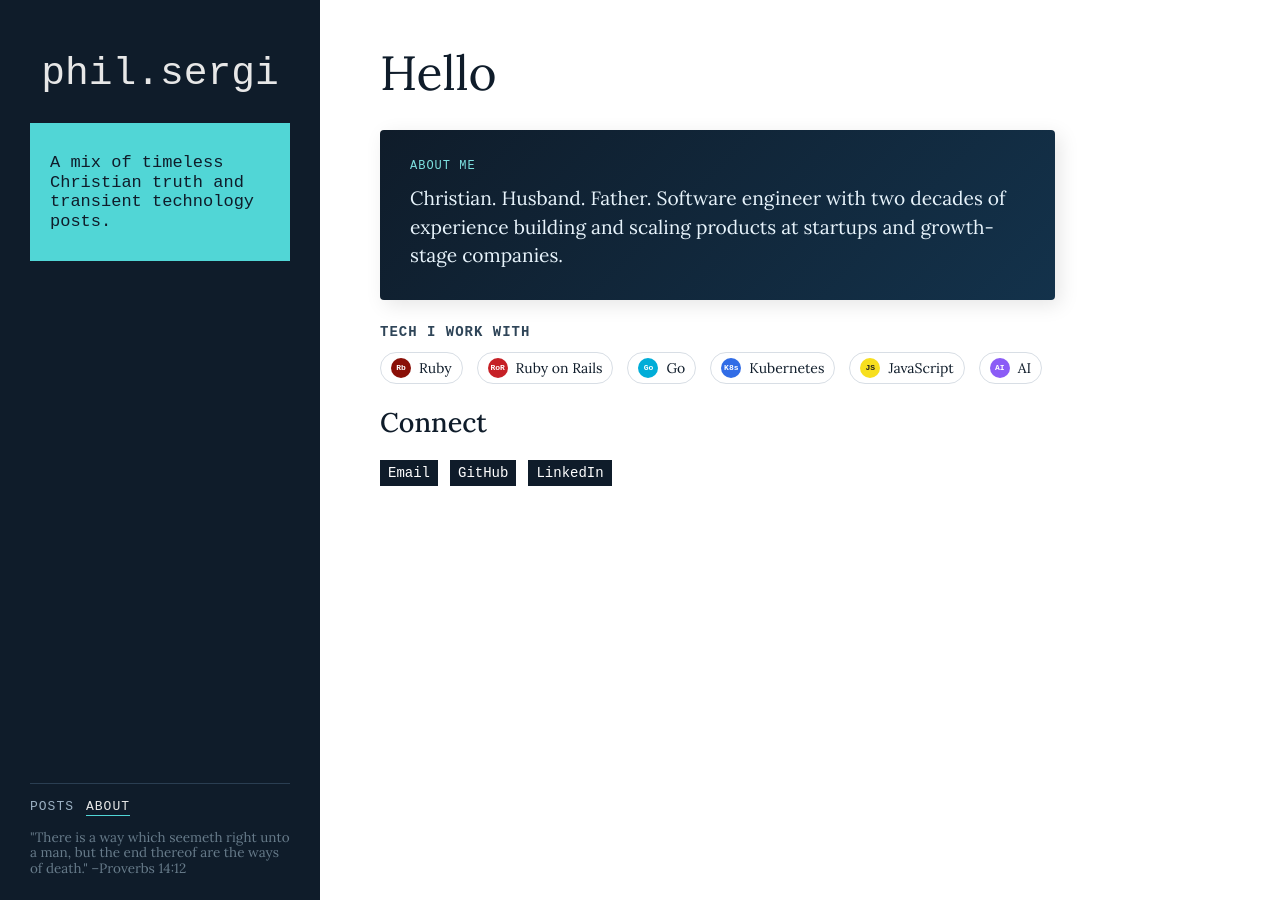
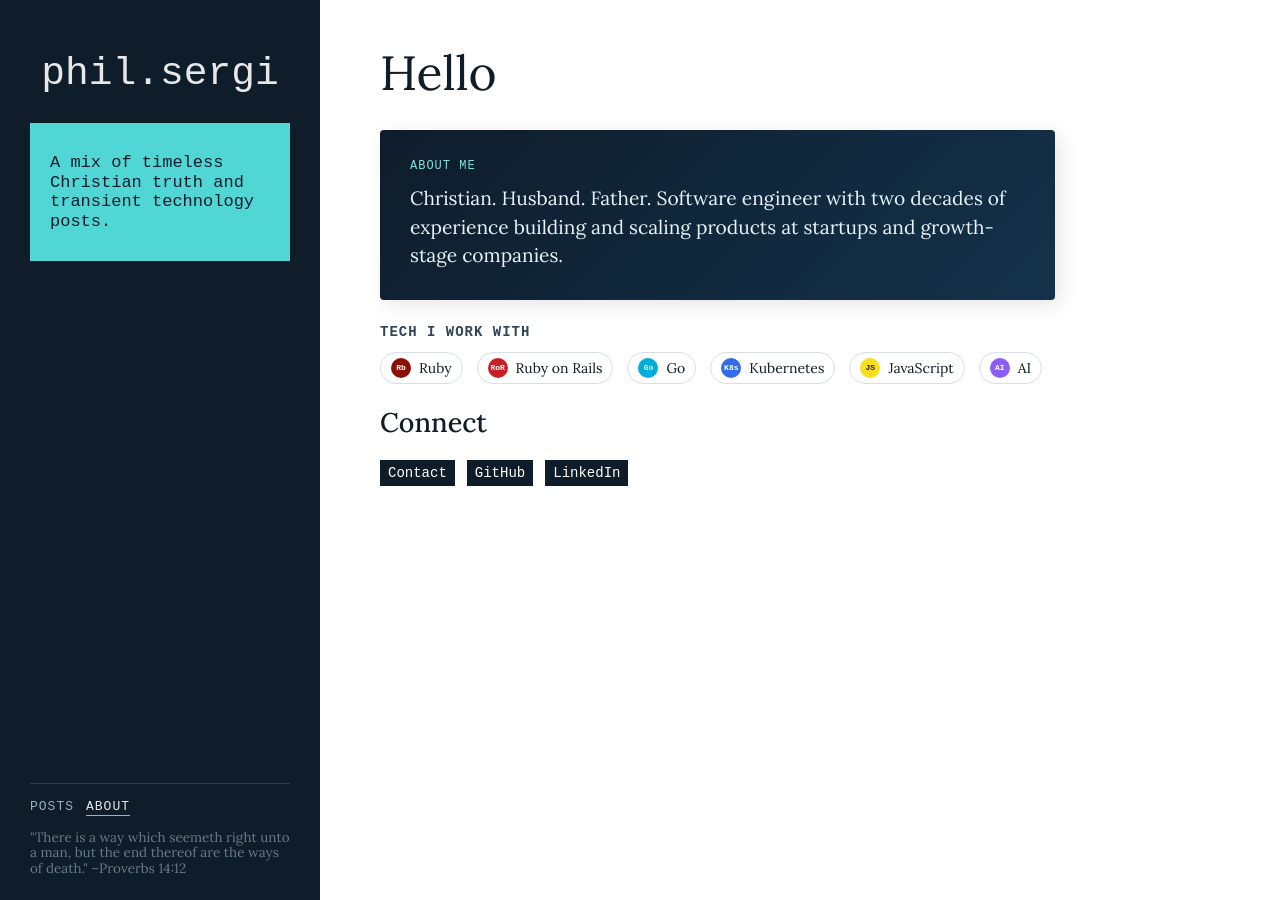
Before and after one commit to psergi/psergi.github.io, a Jekyll site: the page built from about.html, in a window 1280 px wide. Built offline with Jekyll 4.4.1, drawn with Linux system fonts in a browser that asks for light colours.

Commit message:
Update contact button text

```diff
--- a/about.html
+++ b/about.html
@@ -31,7 +31,7 @@ hide_contact_footer: true
     <section class="about-page__links">
       <h2 class="about-page__links-title">Connect</h2>
       <div class="about-page__links-list">
-        <a class="about-page__links-link contact-box" href="#contact">Email</a>
+        <a class="about-page__links-link contact-box" href="#contact">Contact</a>
         <a class="about-page__links-link" href="https://github.com/psergi" target="_blank">GitHub</a>
         <a class="about-page__links-link" href="https://www.linkedin.com/in/philsergi/" target="_blank">LinkedIn</a>
       </div>
```
